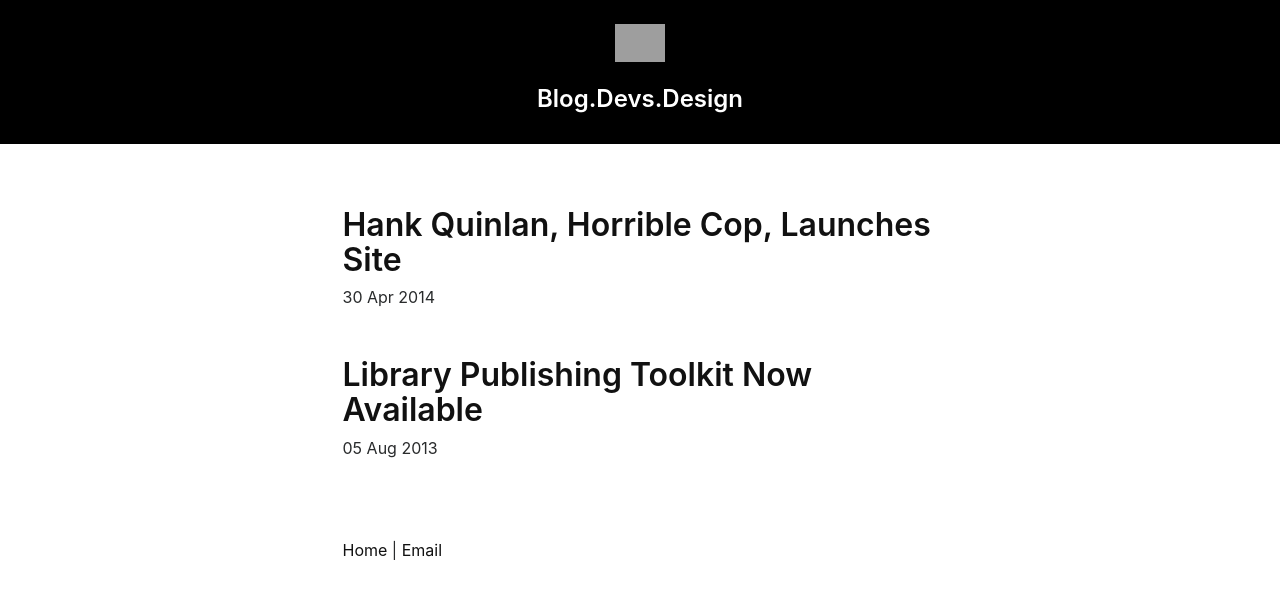
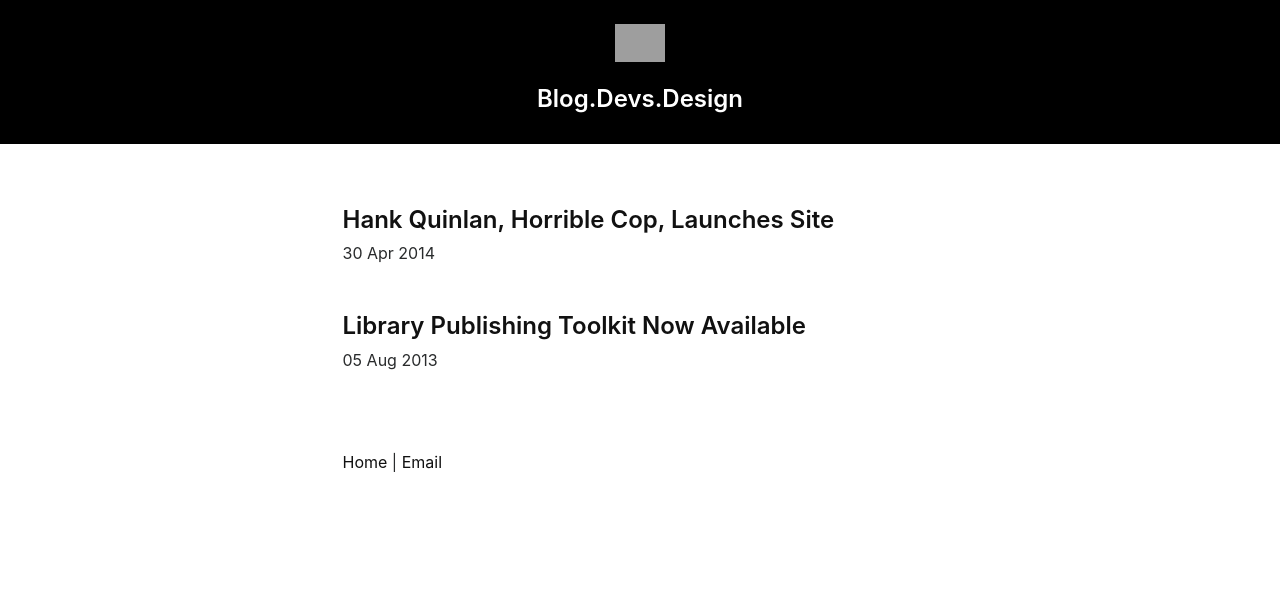
Before and after one commit to devsdesign/BlogDevsDesign, a Jekyll site: the page built from index.html, in a window 1280 px wide. Shown: the top 599 px of the page. Built offline with Jekyll 4.4.1, drawn with Linux system fonts in a browser that asks for light colours; grey boxes are pictures that could not be loaded.

Commit message:
Update index.html

```diff
--- a/index.html
+++ b/index.html
@@ -4,7 +4,7 @@ title: Blog.Devs.Design | A blog for web designers and developers
 ---
 
 	  {% for post in site.posts %}
-		<a href="{{ post.url }}" title="{{ post.title }}"><h2>{{ post.title }}</h2></a>
+		<a href="{{ post.url }}" title="{{ post.title }}"><h1 style="font-size:1.5rem">{{ post.title }}</h1></a>
 		<span>{{ post.date | date_to_string }}</span>
 		<br /><br /><br />
 	  {% endfor %}
```
